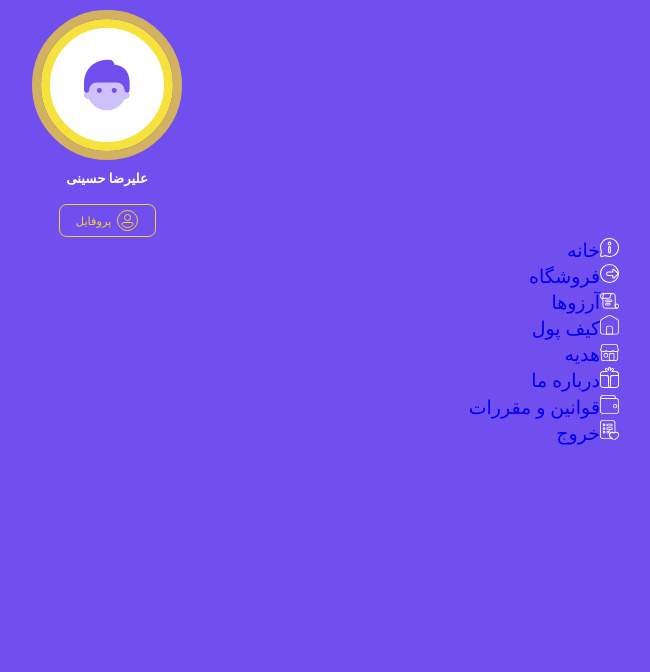
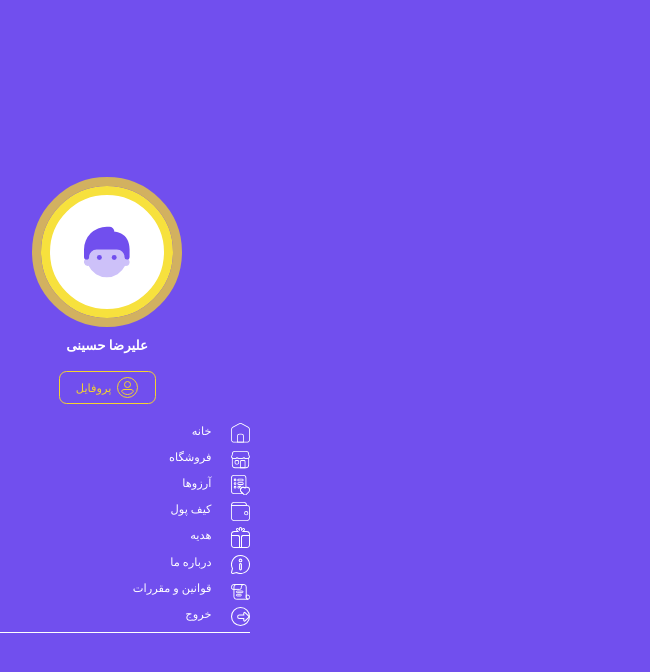
Before and after one commit to trumanshoow/kadobin, a React (Create React App) app: page /Menu in a window 1280 px wide. Shown: the top 672 px of the page, without its empty margins (533-1183 px from the left). Built offline with nearby package versions, Linux system fonts and the light colour scheme.

Commit message:
.......,,,,

```diff
--- a/src/components/startMenu/index.js
+++ b/src/components/startMenu/index.js
@@ -7,10 +7,10 @@ const StartMenu = ({ Icon, title, to }) => {
         <>
             <NavLink to={to} className={Styles.NavLink}>
                 <div className={Styles.Parent}>
-                    <span>
+                    <span className={Styles.Page}>
                         {title}
                     </span>
-                    <div>
+                    <div className={Styles.Icon}>
                         <Icon style={{ width: "1rem", }} />
                     </div>
                 </div>
--- a/src/components/startMenu/start.module.css
+++ b/src/components/startMenu/start.module.css
@@ -4,3 +4,10 @@
 .NavLink{
     text-decoration: none;
 }
+.Icon{
+    padding: 0 0 0 1rem;
+}
+.Page{
+    font-size: .6rem;
+    color: white;
+}
--- a/src/pages/menu/index.js
+++ b/src/pages/menu/index.js
@@ -14,19 +14,18 @@ import H from "../../assets/icons/dreams_icon"
 const Menu = () => {
 
     const data = [
-        { to: "/",  title: " خانه ", Icon:A},
-        { to: "/shop",  title: " فروشگاه " , Icon:B},
-        { to: "/dreams",  title: " آرزوها " , Icon:C},
-        { to: "/wallet",  title: " کیف پول " , Icon:D},
-        { to: "/gift",  title: " هدیه " , Icon:E},
-        { to: "/#",  title: " درباره ما " , Icon:F},
-        { to: "/#",  title: " قوانین و مقررات " , Icon:G},
-        { to: "/#", title: " خروج " , Icon:H},
+        { to: "/", title: " خانه ", Icon: D },
+        { to: "/shop", title: " فروشگاه ", Icon: E },
+        { to: "/dreams", title: " آرزوها ", Icon: H },
+        { to: "/wallet", title: " کیف پول ", Icon: G },
+        { to: "/gift", title: " هدیه ", Icon: F },
+        { to: "/#", title: " درباره ما ", Icon: A },
+        { to: "/#", title: " قوانین و مقررات ", Icon: C },
+        { to: "/#", title: " خروج ", Icon: B },
     ]
 
     return (
         <>
-            <div className={Styles.body}>
             <div className={Styles.continer}>
                 <div className={Styles.User}>
                     <User className={Styles.IconUser} />
@@ -42,14 +41,15 @@ const Menu = () => {
                 </div>
                 <div className={Styles.ParentIcon}>
                     {
-                            data.map((item, index) =>
+                        data.map((item, index) => (
+                            <div className={Styles.shans}>
                                 <StartMenu className={Styles.Pages}
                                     key={index}
                                     {...item}
                                 />
-                            )
+                            </div>
+                        ))
                     }
-                    </div>
                 </div>
             </div>
         </>
--- a/src/pages/menu/menu.module.css
+++ b/src/pages/menu/menu.module.css
@@ -1,17 +1,11 @@
-.body{
-    display: flex;
-    justify-content: center;
-    align-items: center;
-    width: 100%;
-    height: 100vh;
-    background-color: #714fee;
-}
 .continer{
     display: flex;
     flex-direction: column;
     align-items: center;
-    width: 80%;
+    width: 100%;
     height: 100vh;
+    justify-content: center;
+    background-color: #714fee;
 }
 .User{
     margin-top: 1rem;
@@ -43,6 +37,7 @@
     border: .1rem solid #f4d32f;
     border-radius: .4rem;
     padding: .5rem;
+    margin: 0 0 1rem 0;
 }
 .Profile{
     padding:0 .3rem 0 0;
@@ -50,13 +45,17 @@
     color: #f4d32f;
 }
 .ParentIcon{
-    width: 100%;
+    width: 15rem;
     display: flex;
     flex-direction: column;
     align-items: end;
+    border-bottom: 1px solid white;
 }
 .ServicesButton{
     font-size: 1rem;
     color: black;
     background-color: black;
 }
+.shans{
+
+}
```
Lines whose indentation alone changed are shown as unchanged.
